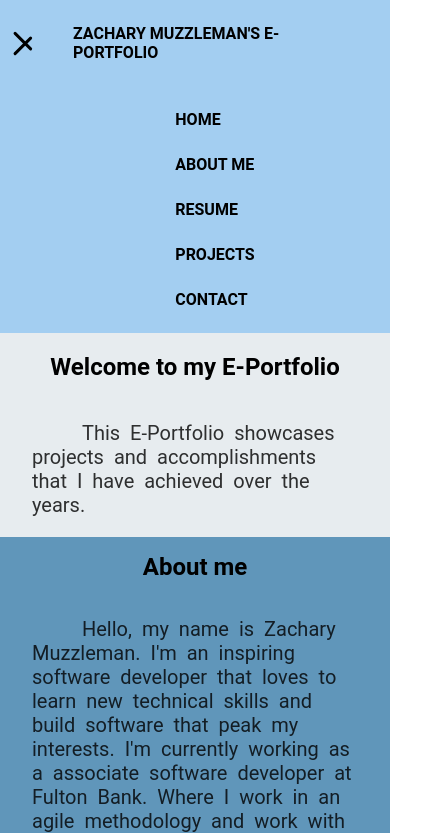
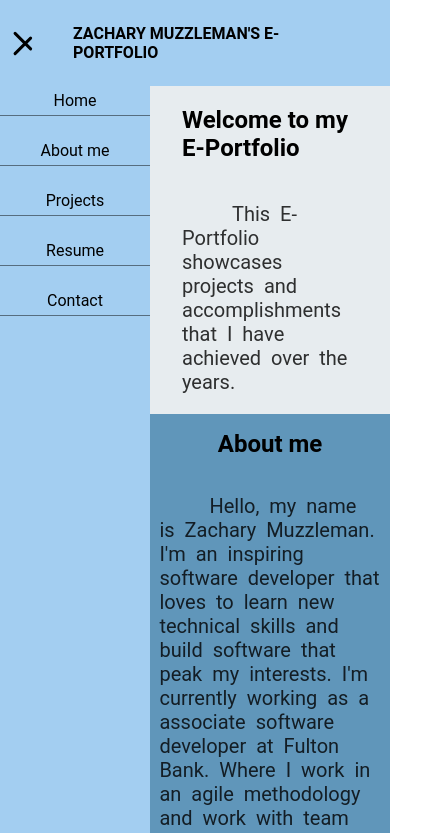
Before and after one commit to ZachMuzzle/ZachMuzzle.github.io, a website with bundled scripts: page public/index.html in a window 390 px wide. Both pictures are taken after a click on the element 28 px from the left and 43 px from the top of the page. Shown: the top 833 px of the page, 426 px wide, since content can reach past the window. Built offline with nearby package versions, Linux system fonts and the light colour scheme; files whose address does not match are found by name.

Commit message:
Updated CSS to have nav bar display on left side when button is clicked. Added transitions as well. Removed blur and opacity change when scrolling

```diff
--- /dev/null
+++ b/public/css/mobileStyles.css
@@ -0,0 +1,44 @@
+.mobileLeftMenu {
+    background: rgb(163, 206, 241);
+    position: fixed;
+    height: 100%;
+    z-index: 1000;
+    opacity: 0;
+    width: 0;
+    visibility: hidden;
+    transition: opacity 0.5s, visibility 0s 0.5s, width 0.5s;
+}
+
+.nav-bar-pages-left {
+    padding: 0;
+    list-style-type: none;
+    display: grid;
+    grid-auto-flow: row;
+    gap: 20px;
+}
+
+.mobile-nav-bar-home, .mobile-nav-bar-menu-item{
+    height: 30px;
+    border-bottom: 1px solid rgba(0, 0, 0, 0.473);
+    display: flex;
+    justify-content: center;
+    align-items: center;
+}
+
+.visible {
+    opacity: 1;
+    width: 150px;
+    visibility: visible;
+    transition: opacity 0.5s, visibility 0s 0s, width 0.5s;
+}
+
+.addMarginLeft {
+    margin-left: 150px;
+    transition: margin-left 0.5s;
+}
+/* @media screen and (max-width:800px) {
+    .sectionsWrapper {
+        margin-left: 150px;
+    }
+
+} */
--- a/public/css/sections.css
+++ b/public/css/sections.css
@@ -1,5 +1,7 @@
 .sectionsWrapper {
     transition: filter 0.8s cubic-bezier(.23,1,.32,1);
+    margin-left: 0;
+    transition: margin-left 0.5s;
 }
 .section-container {
     display: flex;
--- a/public/css/styles.css
+++ b/public/css/styles.css
@@ -1,8 +1,6 @@
-/* * {
-    margin: 0;
-    padding: 0;
+* {
     box-sizing: border-box;
-} */
+}
 
 :root {
     --nav-bar-home-margin-right: 7.5rem;
--- a/public/index.html
+++ b/public/index.html
@@ -7,6 +7,8 @@
     <title>Portfolio</title>
     <link href="css/styles.css" rel="stylesheet">
     <link href="css/sections.css" rel="stylesheet">
+    <link href="css/mobileStyles.css" rel="stylesheet">
+
 
 </head>
 <header class="header fade-in">
@@ -27,8 +29,8 @@
         <ul class="nav-bar-pages" id="nav-links">
             <li class="nav-bar-pages-list-item"><a href="/">Home</a></li>
             <li><a href="#about-me">About me</a></li>
+            <li><a href="#projects">Projects</a></li>
             <li><a href="#resume">Resume</a></li>
-            <li><a href="#projects">Projects</a></li>
             <li><a href="#contact">Contact</a></li>
         </ul>
         <ul class="nav-bar-home" id="nav-bar-home">
@@ -39,6 +41,17 @@
 </header>
 
 <body>
+
+    <div class="mobileLeftMenu mobileTransition">
+        <div class="nav-bar-pages-left" id="nav-links-left">
+            <div class="mobile-nav-bar-home"><a href="/">Home</a></div>
+            <div class="mobile-nav-bar-menu-item"><a href="#about-me">About me</a></div>
+            <div class="mobile-nav-bar-menu-item"><a href="#projects">Projects</a></div>
+            <div class="mobile-nav-bar-menu-item"><a href="#resume">Resume</a></div>
+            <div class="mobile-nav-bar-menu-item"><a href="#contact">Contact</a></div>
+        </div>
+    </div>
+
     <div class="sectionsWrapper">
         <section id="home" class="fade-in">
             <div class="section-container">
--- a/public/js/lowerOpacity.js
+++ b/public/js/lowerOpacity.js
@@ -16,4 +16,4 @@ function lowerBackgroundColor(querySelector) {
         console.log(`An error occurred while attempting to lower opacity for '${querySelector}': `, error);
     }
 }
-lowerBackgroundColor('header');
+// lowerBackgroundColor('header');
--- a/public/js/script.js
+++ b/public/js/script.js
@@ -1,35 +1,33 @@
 import { scrollPosition } from "./scrollPosition.js";
 class navBarToggle {
-    constructor(burgerId, navLinksId, navBarHomeId, navBarClass, sectionsWrapperClass) {
+    constructor(burgerId, navLinksId, navBarClass, sectionsWrapperClass) {
         this.buttonClick = false;
         this.burger = document.getElementById(burgerId);
         this.navBar = document.querySelector(navBarClass);
-        this.navBarHome = document.getElementById(navBarHomeId);
         this.navLinks = document.getElementById(navLinksId);
         this.sectionsWrapper = document.querySelector(sectionsWrapperClass);
         this.lastWidth = window.innerWidth;
-        this.lastHeight = window.innerHeight;
         // this.addEventListeners(); // For when method is private
     }
     toggleClasses() {
         this.burger.classList.toggle('active');
         this.navLinks.classList.toggle('show');
+        this.navBar.classList.toggle('visible');
+        this.sectionsWrapper.classList.toggle('addMarginLeft');
     }
     handleBurgerClick() {
         this.toggleClasses();
-        if (this.buttonClick) {
-            this.navBar.style.display = "none";
-            this.navBarHome.style.display = "flex";
-            this.sectionsWrapper.style.filter = 'none';
-        }
-        else {
-            this.navBar.style.display = "block";
-            this.navBarHome.style.display = "none";
-            const scrollPositionStr = scrollPosition();
-            if (parseInt(scrollPositionStr, 10) < 1) {
-                this.sectionsWrapper.style.filter = 'blur(1px)';
-            }
-        }
+        // if(this.buttonClick) {
+        //     this.navBar.style.display = "none";
+        //     this.sectionsWrapper.style.marginLeft = '0';
+        // } else {
+        //     this.navBar.style.display = "block";
+        //     this.sectionsWrapper.style.marginLeft = "150px";
+        //     // const scrollPositionStr = scrollPosition();
+        //     // if(parseInt(scrollPositionStr,10) < 1) {
+        //     //     this.sectionsWrapper.style.filter = 'blur(1px)';
+        //     // }
+        // }
         this.buttonClick = !this.buttonClick;
     }
     handleWindowResize() {
@@ -42,8 +40,8 @@ class navBarToggle {
         else if (this.burger.classList.contains('active')) {
             this.toggleClasses();
             this.navBar.style.display = "none";
+            this.sectionsWrapper.style.marginLeft = '0';
             this.buttonClick = false;
-            this.navBarHome.style.display = "flex";
         }
     }
     handleBlurWhenBurgerOpen() {
@@ -58,8 +56,8 @@ class navBarToggle {
     addEventListeners() {
         this.burger.addEventListener('click', () => this.handleBurgerClick());
         window.addEventListener('resize', () => this.handleWindowResize());
-        window.addEventListener('scroll', () => this.handleBlurWhenBurgerOpen());
+        // window.addEventListener('scroll', () => this.handleBlurWhenBurgerOpen());
     }
 }
-const navToggle = new navBarToggle("burger", "nav-links", "nav-bar-home", ".navbar", ".sectionsWrapper");
+const navToggle = new navBarToggle("burger", "nav-links-left", ".mobileLeftMenu", ".sectionsWrapper");
 navToggle.addEventListeners();
--- a/public/ts/lowerOpacity.ts
+++ b/public/ts/lowerOpacity.ts
@@ -16,4 +16,4 @@ function lowerBackgroundColor(querySelector: string) {
     }
 }
 
-lowerBackgroundColor('header');
+// lowerBackgroundColor('header');
```
Also changed, not shown: public/ts/script.ts (+17 -20 lines).
